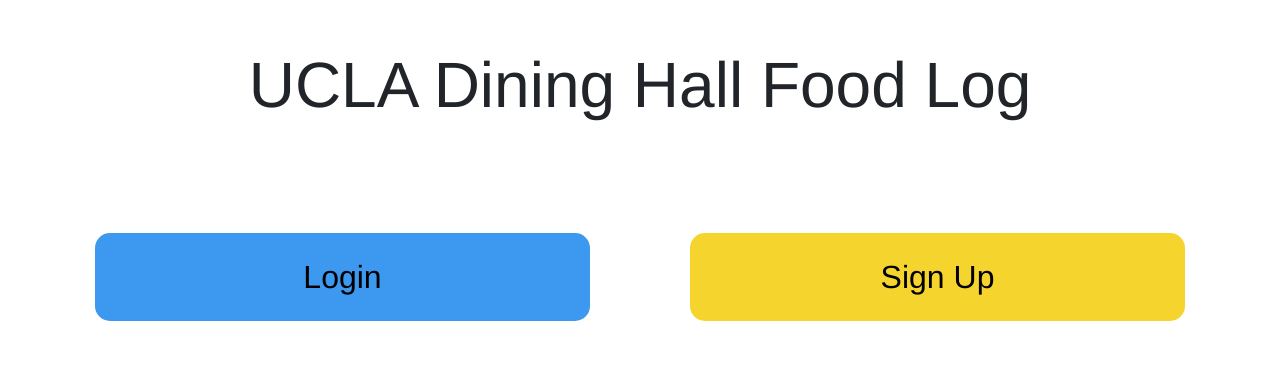
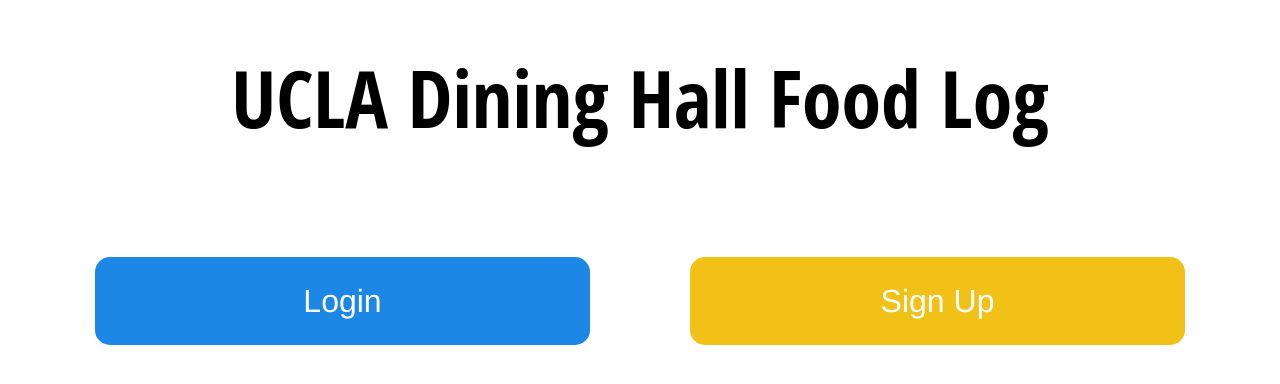
Before and after one commit to whuang37/ucla-dining-scrape, a React (Create React App) app in the folder dining-log/: page / in a window 1280 px wide. Shown: the part 132-516 px from the top of the page. Built offline with nearby package versions, Linux system fonts and the light colour scheme.

Commit message:
Finished styling sign up and login pages

```diff
--- a/dining-log/src/components/FoodRecs/FilteredList.js
+++ b/dining-log/src/components/FoodRecs/FilteredList.js
@@ -52,13 +52,6 @@
 
 
     async componentDidUpdate(prevProps, prevState){
-        // console.log("STATES")
-        // // console.log(prevState.allergens);
-        // // console.log(this.state.allergens);
-        // console.log(JSON.stringify(prevState.selectedFoods));
-        // console.log(JSON.stringify(this.state.selectedFoods));
-        // console.log("COMPARE STATES")
-        // console.log(JSON.stringify(this.state.selectedFoods) !== JSON.stringify(prevState.selectedFoods))
         console.log(this.state.selectedFoods);
         if (this.state.meal !== prevState.meal || this.state.hall !== prevState.hall || this.state.allergens !== prevState.allergens
             || this.state.calories !== prevState.calories || JSON.stringify(this.state.queryFoods) !== JSON.stringify(prevState.queryFoods) || this.state.isLogged !== prevState.isLogged
@@ -119,9 +112,6 @@
         // setTimeout(() => console.log(this.state.selectedFoods), 3000)
         this.calculateCalories();
         this.setState({checked: true});
-        // console.log("SELECTION UPDATED")
-        // console.log(selected)
-        //console.log(this.state.selectedFoods)
     }
 
     calculateCalories=()=>{
@@ -133,13 +123,9 @@
     // displayFoods = data.foods + selectedFoods
     mergeFoods() {
         const query = this.state.queryFoods
-        // console.log('before concat, selected foods')
-        // console.log(query)
         const selected = this.state.selectedFoods
         // console.log(selected)
         let display = query.concat(selected)
-        // console.log('after concat')
-        // console.log(display)
         for(var i=0; i<display.length; ++i) {
             for(var j=i+1; j<display.length; ++j) {
                 if(display[i].name === display[j].name)
@@ -149,8 +135,6 @@
         this.setState({
             displayFoods: display
         })
-        // console.log('without duplicates')
-        // console.log(this.state.displayFoods)
     }
 
     async logMeal(){
@@ -164,7 +148,9 @@
     }
 
     render() {
-        const filters = {"hall": this.state.hall, "meal": this.state.meal, "allergens": this.state.allergens, "calories": this.state.calories}
+        const filters = {
+            "hall": this.state.hall, "meal": this.state.meal, "allergens": this.state.allergens, "calories": this.state.calories
+        }
         return (
             <div>
                 <div class={styles.filterBar} onChange={this.handleChange}>
@@ -216,9 +202,9 @@
 
                 <FoodList meal={this.state.meal} hall={this.state.hall} display={this.state.displayFoods} selected={this.state.selectedFoods} setSelected={this.setSelected} filters={filters}/>
 
-                <div>
-                    <p>Meal Calories: {this.state.total} </p>
-                    <p>Remaining Daily Calories: {this.state.usercalories - this.state.total} </p>
+                <div class={styles.footer}>
+                    <span>Meal Calories: {this.state.total} </span> <br/>
+                    <span>Remaining Daily Calories: {this.state.usercalories - this.state.total} </span> <br/>
                     <button onClick={() => this.logMeal()}class={styles.button}>Log Meal</button>
                     {this.loggedMeal()}
                 </div>
--- a/dining-log/src/components/FoodRecs/FoodList.js
+++ b/dining-log/src/components/FoodRecs/FoodList.js
@@ -9,6 +9,7 @@
     font-size: 40px;
     grid-column: 1 / span 3;
     justify-self: center;
+    letter-spacing: .1rem;
 `;
 
 const Container = styled.div`
@@ -16,7 +17,8 @@
     grid-template-columns: 1fr 1fr 1fr;
     gap: 5px;
     justify-content: center;
-    border: 1px solid black;
+    border: 3px solid #1A66DE;
+    border-radius: 0.5rem;
     margin: 2% 2%;
     padding-left: 2%;
     padding-bottom: 2%;
@@ -26,9 +28,6 @@
 // props = meal, hall, display {name, allergens, calories}
 export default function List(props) {
     // foodList is an array of FoodItems
-    // console.log(props.display)
-    // console.log(props.selected)
-
     const foodList = props.display.map(function(foods){
         let allergens;
         if (foods.allergens === undefined)
--- a/dining-log/src/components/FoodRecs/Page.module.css
+++ b/dining-log/src/components/FoodRecs/Page.module.css
@@ -17,5 +17,12 @@
     border: transparent;
     border-radius: 0.25rem;
     color: white;
-    padding: 0.375rem 0.75rem;
+    padding: 0.3rem 0.75rem;
+    margin-top: 1%;
 }
+
+.footer {
+    margin-left: 2%;
+    font-size: 18px;
+    line-height: 2.0;
+}
--- a/dining-log/src/components/Landing/Landing.js
+++ b/dining-log/src/components/Landing/Landing.js
@@ -2,11 +2,13 @@
 import styled from "styled-components";
 import {Navigate} from 'react-router-dom';
 
-const Text = styled.div`
-    font-family: Helvetica;
+const Welcome = styled.div`
+    font-family: 'Open Sans Condensed', sans-serif;
     text-align: center;
-    font-size: 64px;
+    font-size: 80px;
     margin: 12% auto 2% auto;
+    color: black;
+    font-weight: 500;
 `;
 
 const ButtonDiv = styled.div`
@@ -14,6 +16,7 @@
     grid-template-columns: 1fr 1fr;
     padding: 75px;
     grid-gap: 100px;
+    width: 100%;
 `;
 
 const StyledButton = styled.button`
@@ -21,16 +24,8 @@
     font-family: Helvetica;
     border: none;
     border-radius: 15px;
-    color: black;
     padding: 20px;
-`;
-
-const LoginButton = styled(StyledButton)`
-    background-color: #3C99EF;
-`;
-
-const SignUpButton = styled(StyledButton)`
-    background-color: #F5D52D;
+    color: white;
 `;
 
 export default function Landing(props) {
@@ -47,12 +42,12 @@
 
     return (
         <div>
-            <Text>
+            <Welcome>
                 UCLA Dining Hall Food Log
-            </Text>
+            </Welcome>
             <ButtonDiv>
-                <LoginButton onClick={login}>Login</LoginButton>
-                <SignUpButton onClick={signup}>Sign Up</SignUpButton>
+                <StyledButton onClick={login} style={{backgroundColor: "#1C87E4"}}>Login</StyledButton>
+                <StyledButton onClick={signup} style={{backgroundColor: "#F2C118"}}>Sign Up</StyledButton>
             </ButtonDiv>
         </div>
     );
--- a/dining-log/src/components/Login/Login.module.css
+++ b/dining-log/src/components/Login/Login.module.css
@@ -29,6 +29,7 @@
     border: transparent;
     padding: 8px 30px;
     margin: 1% auto 1% auto;
+    font-size: 18px;
 }
 
 .loginMessage {
--- a/dining-log/src/components/SignUp/SignUp.module.css
+++ b/dining-log/src/components/SignUp/SignUp.module.css
@@ -25,6 +25,7 @@
     border: transparent;
     padding: 8px 30px;
     margin-top: 1%;
+    font-size: 18px;
 }
 
 .signupSuccess {
@@ -56,6 +57,7 @@
     justify-content: center;
     width: 50%;
     margin-left: 30%;
+    font-size: 18px;
 }
 
 .gridBox {
@@ -64,7 +66,7 @@
 }
 
 .prefHeader {
-    font-size: 20px;
+    font-size: 24px;
     font-weight: bold;
     margin-top: 2%;
     margin-bottom: 5px;
--- a/dining-log/src/components/backToLanding.js
+++ b/dining-log/src/components/backToLanding.js
@@ -1,4 +1,3 @@
-import React, { useState, useEffect } from "react";
 import styled from "styled-components";
 import {Navigate, useNavigate} from 'react-router-dom';
 import Button from 'react-bootstrap/Button';
@@ -9,7 +8,7 @@
     font-family: Helvetica;
     border: none;
     border-radius: 15px;
-    padding: 10px;
+    padding: 10px 20px;
     background-color: #ffc107;
 `;
 
```
